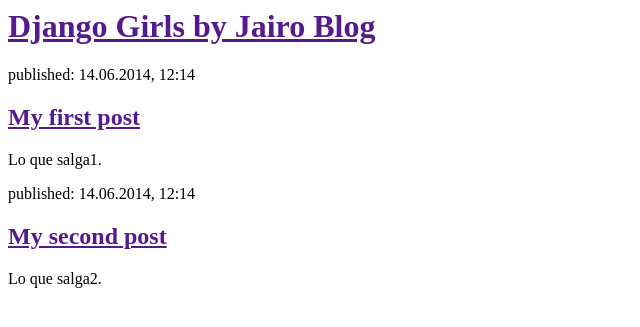
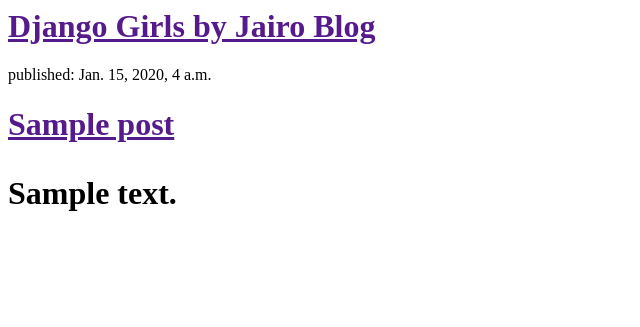
Before and after one commit to JairoHernandez/my-first-blog, a Django app: template blog/templates/blog/post_list.html in a window 1280 px wide. Shown: the top 327 px of the page, without its empty margins (0-640 px from the left). Run offline with Django 3.2, Linux system fonts and the light colour scheme; the template is opened without the code that fills it: values that come from a table or form of the project are taken from there, others are empty; tables that the repository leaves empty hold one stand-in row (values such as "Sample post").

Commit message:
Modified templates to display posts from database.

```diff
--- a/blog/templates/blog/post_list.html
+++ b/blog/templates/blog/post_list.html
@@ -7,16 +7,13 @@
             <h1><a href="">Django Girls by Jairo Blog</a></h1>
         </div>
 
-        <div>
-            <p>published: 14.06.2014, 12:14</p>
-            <h2><a href="">My first post</a></h2>
-            <p>Lo que salga1.</p>
-        </div>
+        {% for post in posts %}
+            <div>
+                <p>published: {{ post.published_date }}</p>
+                <h1><a href="">{{ post.title }}</a>
+                <p>{{ post.text | linebreaks }}</p>
+            </div>
+        {% endfor %}
 
-        <div>
-            <p>published: 14.06.2014, 12:14</p>
-            <h2><a href="">My second post</a></h2>
-            <p>Lo que salga2.</p>
-        </div>
     </body>
 </html>
```
Also changed, not shown: blog/views.py (+7 -1 lines), 1 other file.
